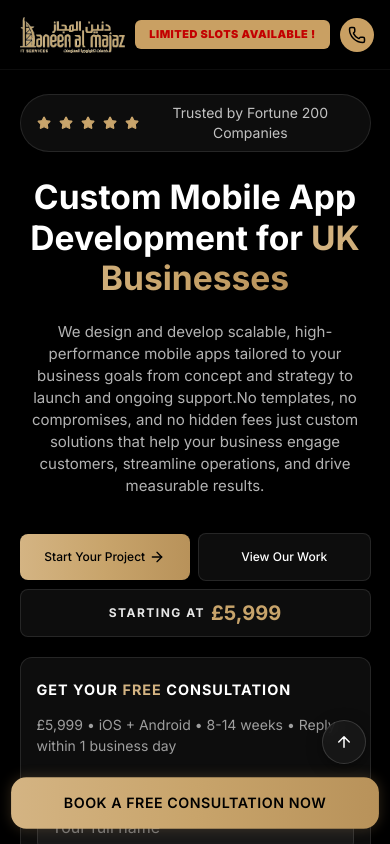
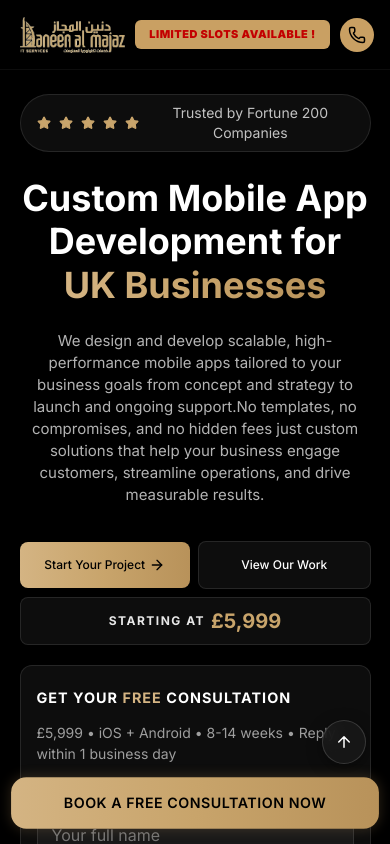
Before and after one commit to faheemnazir/landingpagedan, a React (Vite) app: page / in a window 390 px wide. Shown: the top 844 px of the page. Built offline with nearby package versions, Linux system fonts and the light colour scheme.

Commit message:
style: increase mobile view hero-title size further for premium balance

```diff
--- a/src/components/Hero.css
+++ b/src/components/Hero.css
@@ -441,7 +441,7 @@
   }
 
   .hero-title {
-    font-size: 2.5rem;
+    font-size: 2.65rem;
     line-height: 1.2;
   }
 
@@ -511,7 +511,7 @@
   }
 
   .hero-title {
-    font-size: 2.1rem;
+    font-size: 2.25rem;
     line-height: 1.2;
   }
 
```
